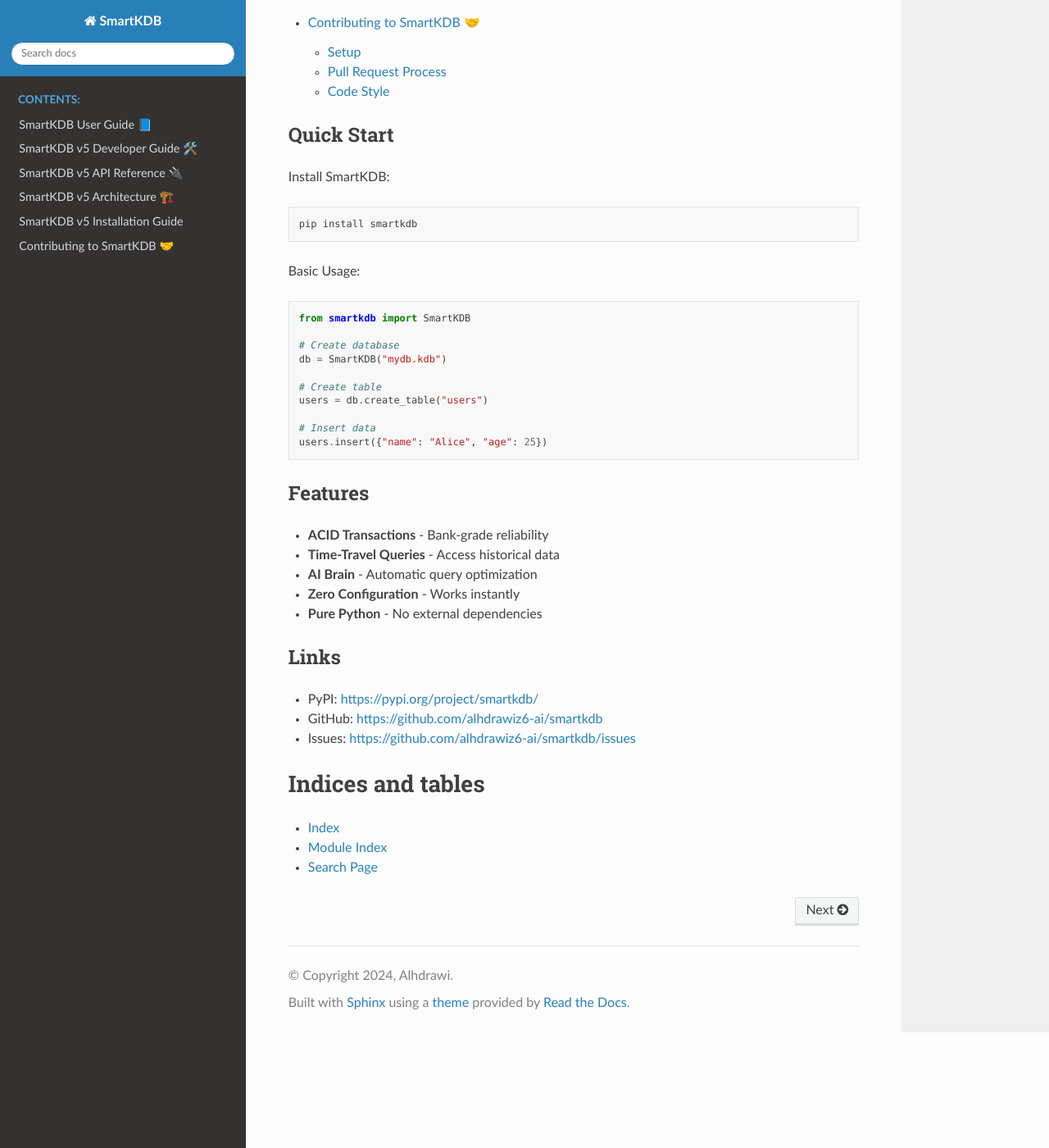
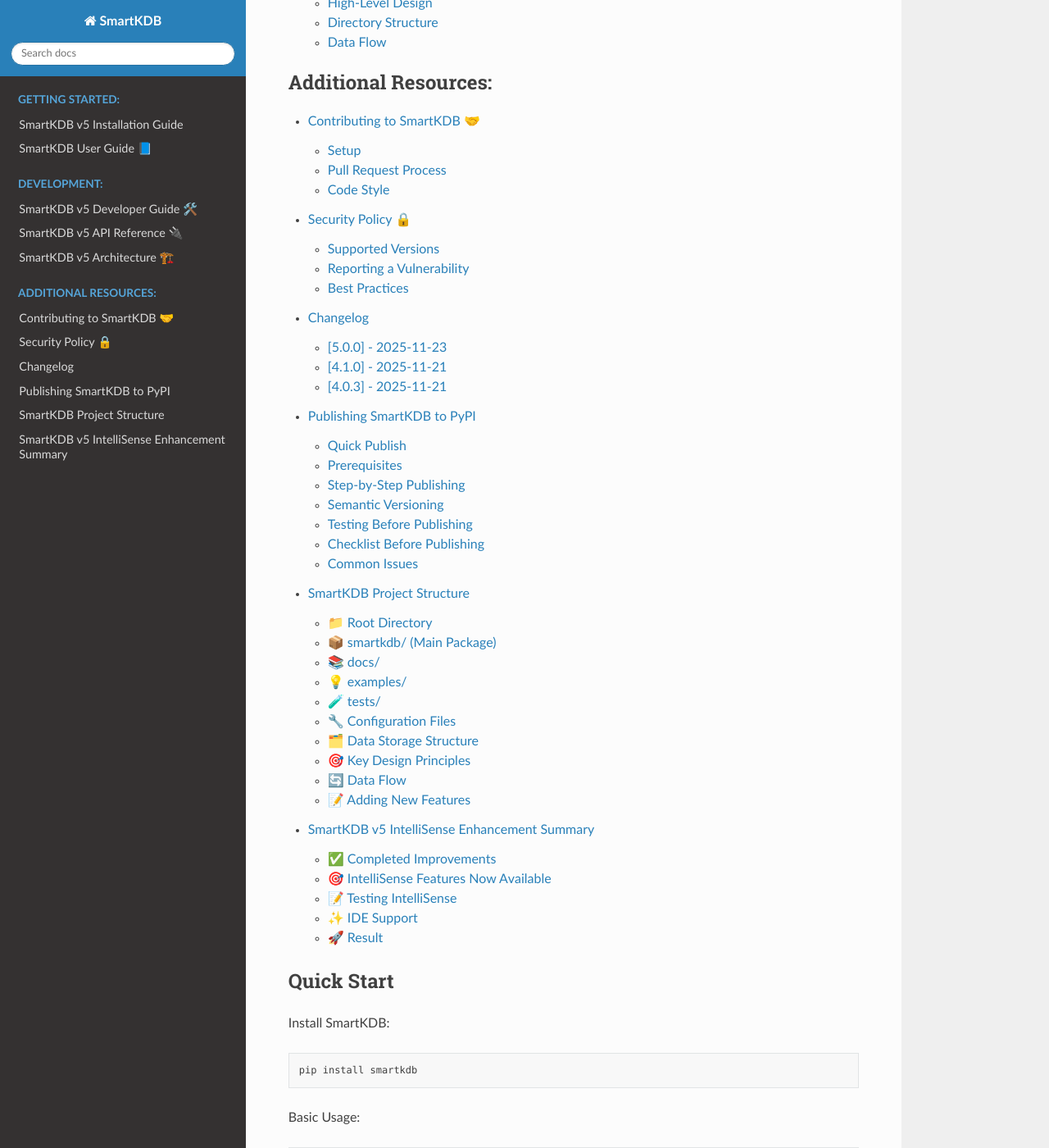
Before and after one commit to alhdrawiz6-ai/smartkdb, a Sphinx documentation site: the page built from docs/index.rst, in a window 1280 px wide and 1400 px high, scrolled down 1104 px. Shown: the whole window at 82% size. Built offline with Sphinx 7.4.7 and the Read the Docs theme 3.1.0, drawn with Linux system fonts in a browser that asks for light colours; some of the changed text lies outside the part shown.

Commit message:
Update Read the Docs index with all documentation pages

```diff
--- a/docs/index.rst
+++ b/docs/index.rst
@@ -5,14 +5,29 @@
 
 .. toctree::
    :maxdepth: 2
-   :caption: Contents:
+   :caption: Getting Started:
 
+   INSTALLATION
    USER_GUIDE
+
+.. toctree::
+   :maxdepth: 2
+   :caption: Development:
+
    DEVELOPER_GUIDE
    API_REFERENCE
    ARCHITECTURE
-   INSTALLATION
+
+.. toctree::
+   :maxdepth: 2
+   :caption: Additional Resources:
+
    CONTRIBUTING
+   SECURITY
+   CHANGELOG
+   PUBLISHING_GUIDE
+   PROJECT_STRUCTURE
+   INTELLISENSE_UPGRADE
 
 Quick Start
 -----------
```
